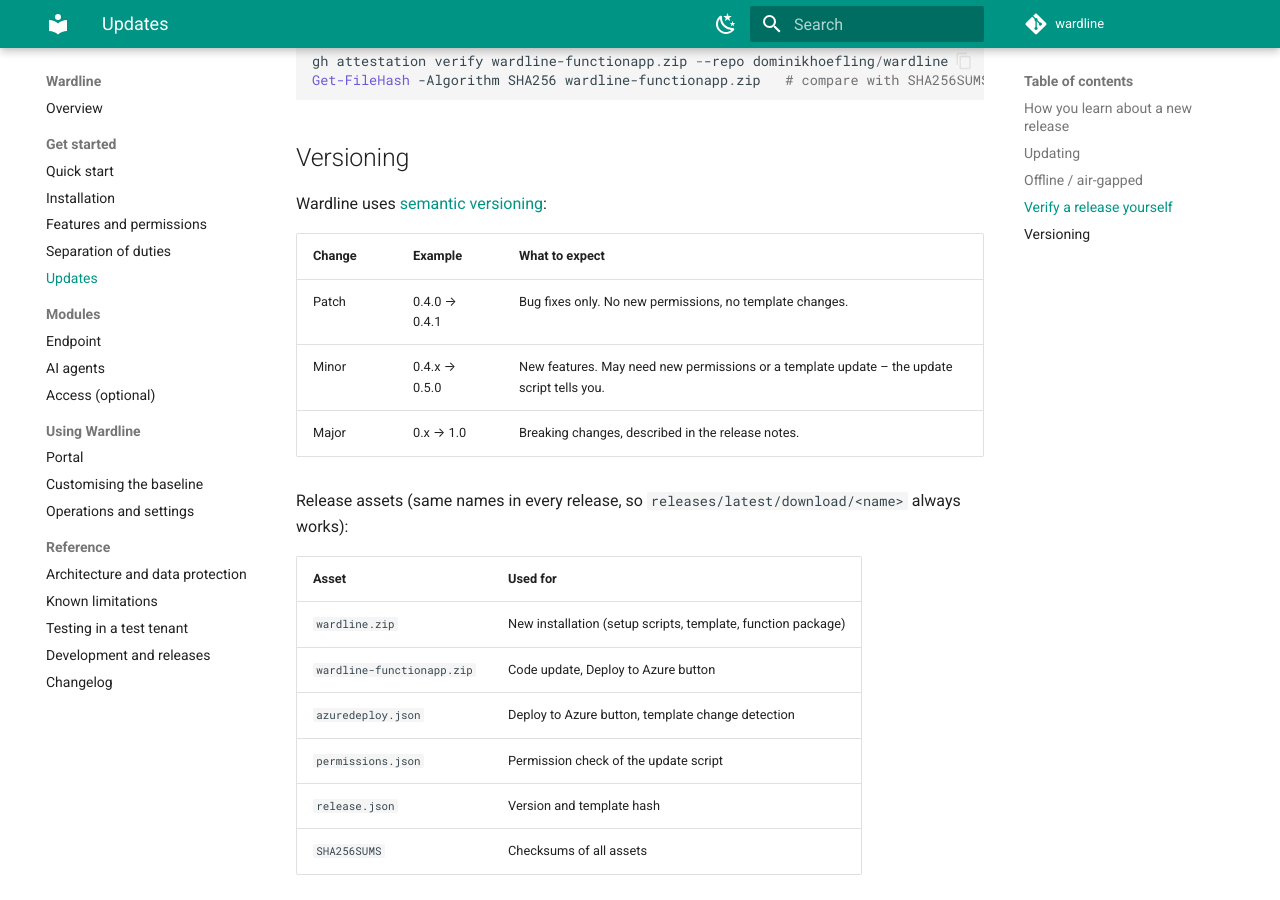
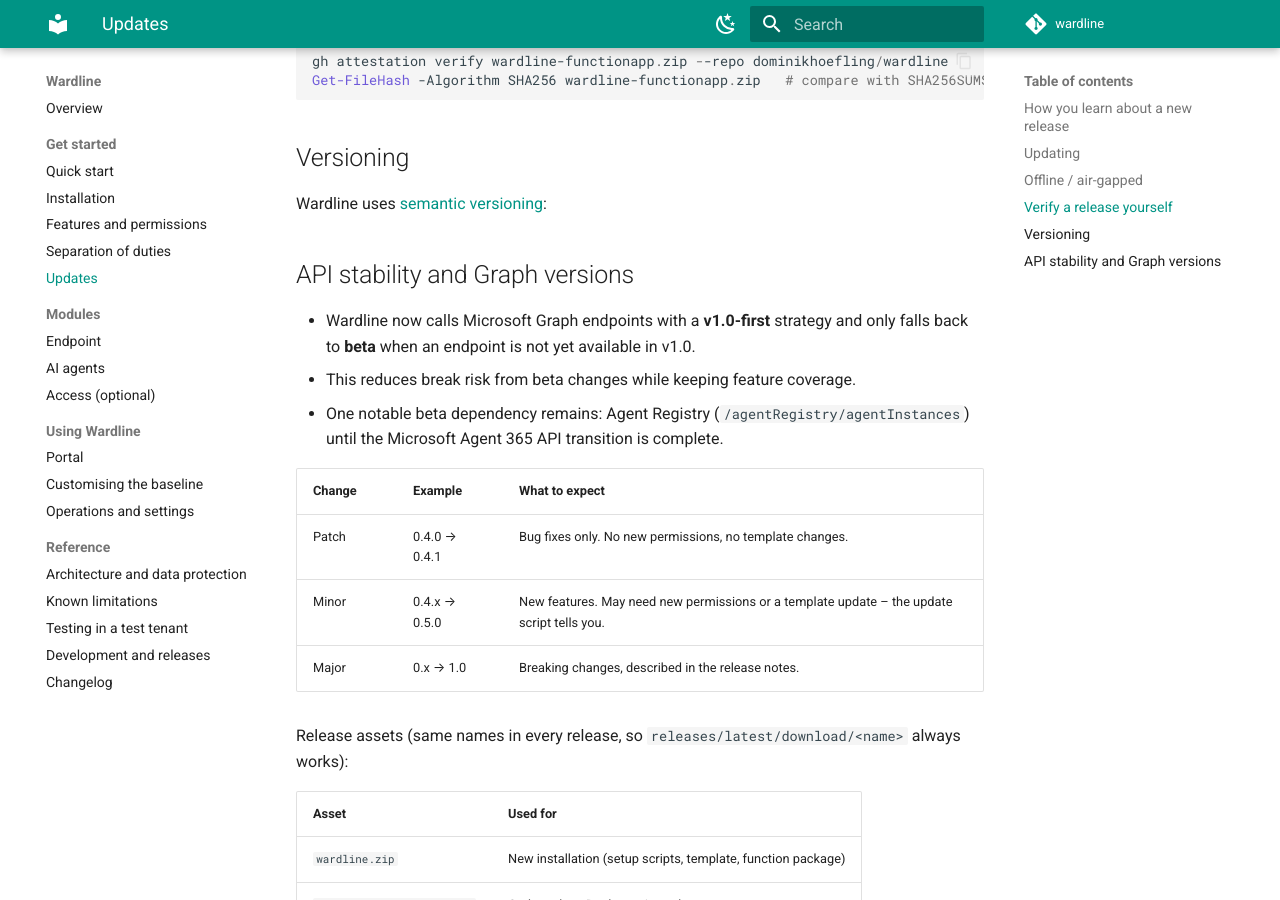
Before and after one commit to dominikhoefling/gapsio, an MkDocs documentation site: the page built from docs/updates.md, in a window 1280 px wide and 900 px high, scrolled down 1356 px. Built offline with MkDocs 1.6.1 and Material for MkDocs 9.7.7, drawn with Linux system fonts in a browser that asks for light colours; comment, search, counter and statistics services are not loaded.

Commit message:
Harden Graph calls: v1.0-first with beta fallback

```diff
--- a/docs/updates.md
+++ b/docs/updates.md
@@ -52,6 +52,12 @@ Get-FileHash -Algorithm SHA256 wardline-functionapp.zip   # compare with SHA256S
 
 Wardline uses [semantic versioning](https://semver.org/):
 
+## API stability and Graph versions
+
+- Wardline now calls Microsoft Graph endpoints with a **v1.0-first** strategy and only falls back to **beta** when an endpoint is not yet available in v1.0.
+- This reduces break risk from beta changes while keeping feature coverage.
+- One notable beta dependency remains: Agent Registry (`/agentRegistry/agentInstances`) until the Microsoft Agent 365 API transition is complete.
+
 | Change | Example | What to expect |
 |---|---|---|
 | Patch | 0.4.0 → 0.4.1 | Bug fixes only. No new permissions, no template changes. |
```
Also changed, not shown: CHANGELOG.md (+2 -0 lines), 5 other files.
